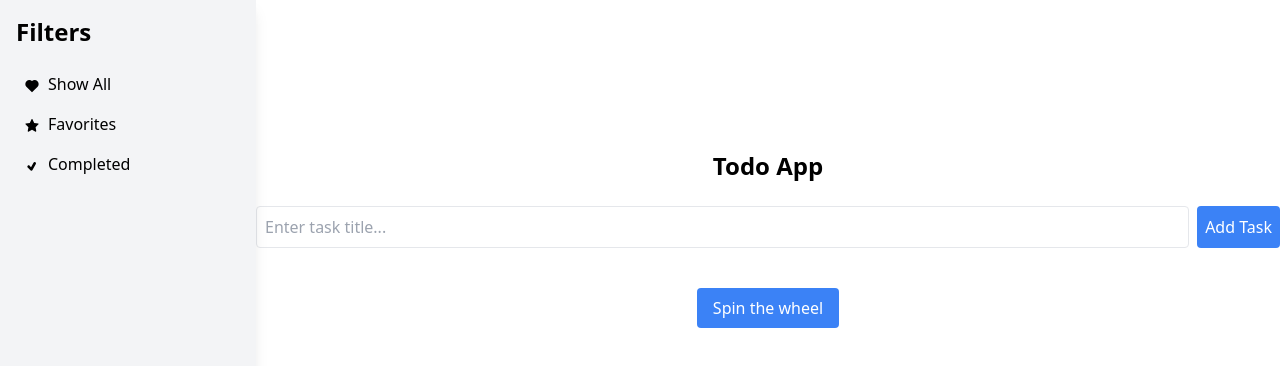
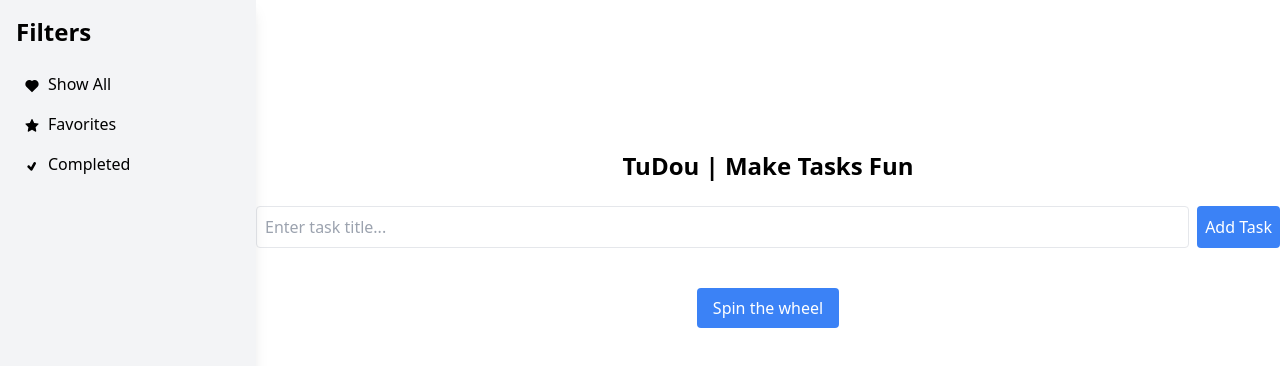
Before and after one commit to danblock97/react-todo-app, a React (Create React App) app: page / in a window 1280 px wide. Shown: the top 366 px of the page. Built offline with nearby package versions, Linux system fonts and the light colour scheme.

Commit message:
Logo/Name Change

```diff
--- a/public/index.html
+++ b/public/index.html
@@ -2,14 +2,14 @@
 <html lang="en">
   <head>
     <meta charset="utf-8" />
-    <link rel="icon" href="%PUBLIC_URL%/favicon.ico" />
+    <link rel="icon" href="%PUBLIC_URL%/TuDou.png" />
     <meta name="viewport" content="width=device-width, initial-scale=1" />
     <meta name="theme-color" content="#000000" />
     <meta
       name="description"
       content="Web site created using create-react-app"
     />
-    <link rel="apple-touch-icon" href="%PUBLIC_URL%/logo192.png" />
+    <link rel="apple-touch-icon" href="%PUBLIC_URL%/TuDou.png" />
     <!--
       manifest.json provides metadata used when your web app is installed on a
       user's mobile device or desktop. See https://developers.google.com/web/fundamentals/web-app-manifest/
@@ -24,7 +24,7 @@
       work correctly both with client-side routing and a non-root public URL.
       Learn how to configure a non-root public URL by running `npm run build`.
     -->
-    <title>React App</title>
+    <title>TuDou | Make Tasks Fun</title>
   </head>
   <body>
     <noscript>You need to enable JavaScript to run this app.</noscript>
--- a/src/App.js
+++ b/src/App.js
@@ -12,7 +12,7 @@ class App extends Component {
 
   handleAddTask = (title) => {
     const newTask = {
-      id: Date.now(), // unique ID based on the current timestamp
+      id: Date.now(),
       title: title,
       isFavorite: false,
       isCompleted: false,
@@ -80,7 +80,9 @@ class App extends Component {
           onFilterCompleted={this.handleFilterCompleted}
         />
         <div className="container mx-auto mt-10 flex-grow overflow-auto lg:overflow-visible text-center">
-          <h1 className="text-2xl font-bold text-center mb-6">Todo App</h1>
+          <h1 className="text-2xl font-bold text-center mb-6">
+            TuDou | Make Tasks Fun
+          </h1>
           <TaskForm onAddTask={this.handleAddTask} />
           <TaskList
             tasks={tasksToShow}
--- a/src/components/TaskList.jsx
+++ b/src/components/TaskList.jsx
@@ -13,9 +13,9 @@ class TaskList extends Component {
             id={task.id}
             title={task.title}
             isFavorite={task.isFavorite}
-            isCompleted={task.isCompleted} // Pass the isCompleted prop
+            isCompleted={task.isCompleted}
             onToggleFavorite={onToggleFavorite}
-            onToggleComplete={onToggleComplete} // Pass the onToggleComplete prop
+            onToggleComplete={onToggleComplete}
             onDelete={onDelete}
           />
         ))}
```
Also changed, not shown: public/ToDou.png (added).
